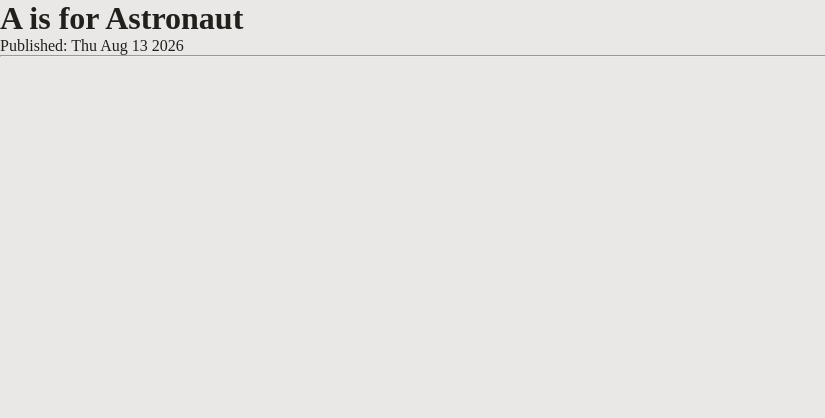
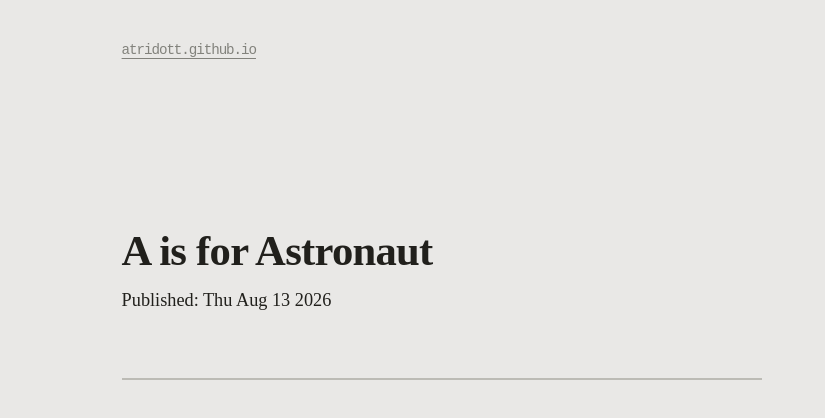
Before and after one commit to Atridott/atridott.github.io, an Astro site: page /notes/a-is-for-astronaut in a window 1280 px wide. Shown: the whole page, without its empty margins (0-825 px from the left). Built offline with nearby package versions, Linux system fonts and the light colour scheme; Astro itself is replaced by a stand-in of ours.

Commit message:
integrate layouts

```diff
--- a/src/layouts/BaseLayout.astro
+++ b/src/layouts/Layout.astro
@@ -1,11 +1,19 @@
 ---
 import "@/styles/index.css";
 
+type Space = "notes" | "rathef";
+
 interface Props {
    title: string;
+   space: Space;
 }
 
-const { title } = Astro.props;
+const labels: Record<Space, string> = {
+   notes: "atridott.github.io",
+   rathef: "Grammar of Rathef",
+};
+
+const { title, space } = Astro.props;
 ---
 
 <html lang="en">
@@ -13,7 +21,7 @@ const { title } = Astro.props;
       <meta charset="utf-8" />
       <meta name="viewport" content="width=device-width" />
       <meta name="generator" content={Astro.generator} />
-      <title>{title}</title>
+      <title>{`${title} - ${labels[space]}`}</title>
       <script is:inline>
          (() => {
             const dark = window.matchMedia(
@@ -24,6 +32,11 @@ const { title } = Astro.props;
       </script>
    </head>
    <body>
-      <slot />
+      <header>
+         <a href="/" class="site-title">{labels[space]}</a>
+      </header>
+      <main>
+         <slot />
+      </main>
    </body>
 </html>
--- a/src/pages/notes/[id].astro
+++ b/src/pages/notes/[id].astro
@@ -1,6 +1,6 @@
 ---
 import { getCollection, render } from "astro:content";
-import BaseLayout from "@/layouts/BaseLayout.astro";
+import Layout from "@/layouts/Layout.astro";
 
 export async function getStaticPaths() {
    const notes = await getCollection("notes", ({ data }) => !data.draft);
@@ -14,10 +14,13 @@ const { note } = Astro.props;
 const { Content } = await render(note);
 ---
 
-<BaseLayout title={note.data.title}>
-   <h1>{note.data.title}</h1>
+<Layout title={note.data.title} space="notes">
+   <article>
+      <header>
+         <h1>{note.data.title}</h1>
          <p>Published: {note.data.pubDate.toDateString()}</p>
       </header>
       <hr />
-   <Content />
-</BaseLayout>
+      <Content />
+   </article>
+</Layout>
```
